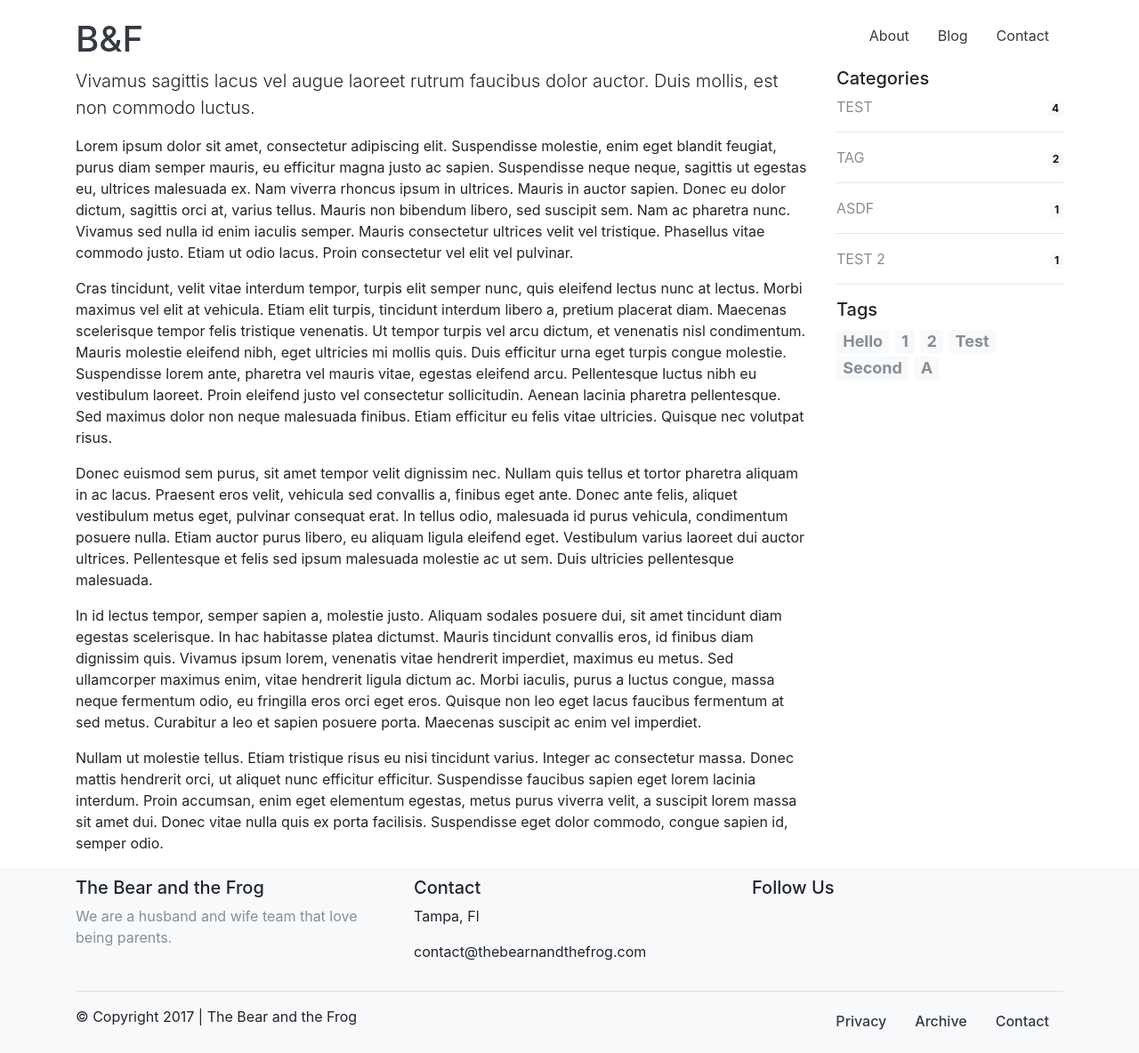
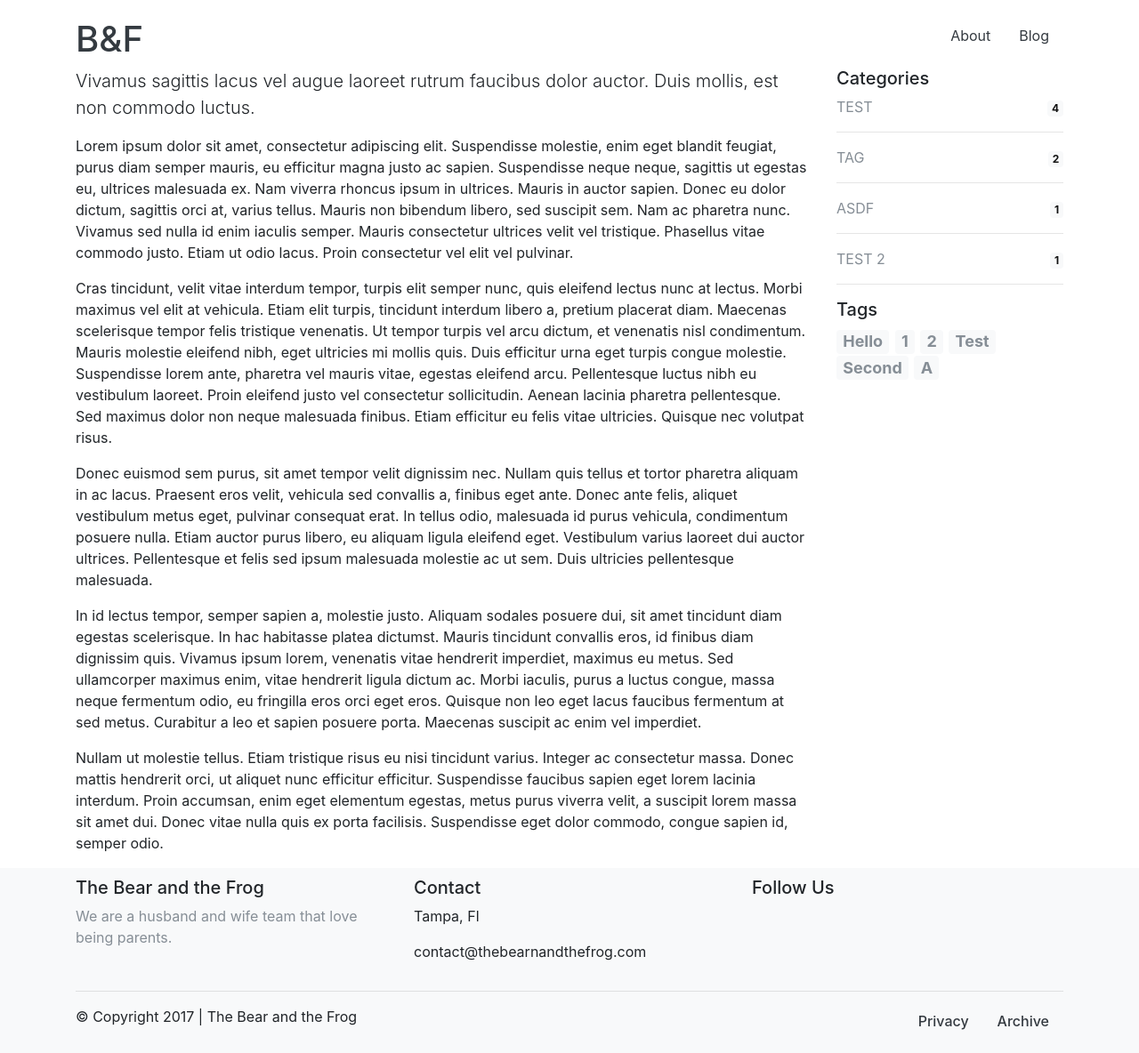
Before and after one commit to SevenZeroThree/The-Bear-and-the-Frog, a Jekyll site: the page built from index.html, in a window 1280 px wide. Shown: the whole page at 89% size. Built offline with Jekyll 4.4.1, drawn with Linux system fonts in a browser that asks for light colours; the list of posts is cut into pages by our own code.

Commit message:
add feature toggle for contact link

```diff
--- a/_config.yml
+++ b/_config.yml
@@ -17,5 +17,11 @@ paginate_path: "page/:num"
 category_dir: categories
 excerpt_link: "Read More"
 
+#
+# Feature Toggles
+#
+feature_toggles:
+  show_contact_link: false
+
 gems:
   - jekyll-octicons
--- a/_includes/footer.html
+++ b/_includes/footer.html
@@ -26,9 +26,11 @@
                 <li class="nav-item">
                     <a class="nav-link text-dark h6" href="{{ site.baseurl }}/archive/">Archive</a>
                 </li>
+                {% if site.feature_toggles.show_contact_link %}
                 <li class="nav-item">
                     <a class="nav-link text-dark h6" href="https://github.com/703group/The-Bear-and-the-Frog/issues/new">Contact</a>
                 </li>
+                {% endif %}
             </ul>
         </div>
     </div>
--- a/_includes/navigation.html
+++ b/_includes/navigation.html
@@ -5,9 +5,11 @@
     <li class="nav-item">
         <a class="nav-link text-dark" href="{{ site.baseurl }}/blog/">Blog</a>
     </li>
+    {% if site.feature_toggles.show_contact_link %}
     <li class="nav-item">
         <a class="nav-link text-dark" href="https://github.com/703group/The-Bear-and-the-Frog/issues/new">Contact</a>
     </li>
+    {% endif %}
 </ul>
 
 <!--
```
